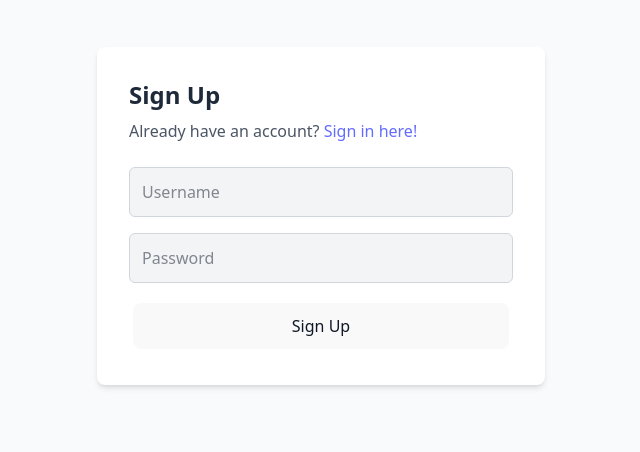
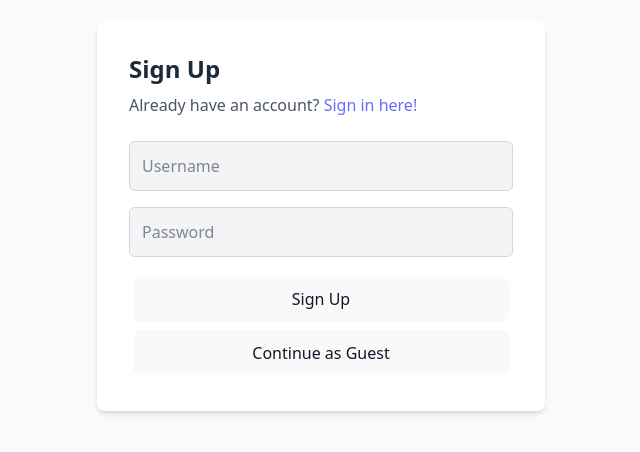
Before and after one commit to ckstrang/To-Do-Tracker, a React (Vite) app: page / in a window 1280 px wide. Shown: the part 184-636 px from the top of the page, without its empty margins (319-959 px from the left). Built offline with nearby package versions, Linux system fonts and the light colour scheme; no server answers.

Commit message:
Support guest users

```diff
--- a/package.json
+++ b/package.json
@@ -10,6 +10,7 @@
     "preview": "vite preview"
   },
   "dependencies": {
+    "@marsidev/react-turnstile": "^1.3.1",
     "@supabase/supabase-js": "^2.57.2",
     "@tailwindcss/forms": "^0.5.10",
     "@tailwindcss/vite": "^4.1.13",
--- a/src/components/Signin.jsx
+++ b/src/components/Signin.jsx
@@ -9,7 +9,7 @@ const SignIn = () => {
   const [error, setError] = useState("");
   const [loading, setLoading] = useState("");
 
-  const { session, signInUser } = UserAuth();
+  const { session, signInUser, signInAnonymously } = UserAuth();
   const navigate = useNavigate();
 
   const handleSignIn = async (e) => {
@@ -43,7 +43,7 @@ const SignIn = () => {
         <p className="mb-6 text-gray-600 dark:text-gray-400">
           Don't have an account?{" "}
           <Link
-            to="/signin"
+            to="/signup"
             className="text-blue-600 dark:text-blue-400 hover:underline"
           >
             Sign up here!
@@ -64,6 +64,22 @@ const SignIn = () => {
           <Button type="submit" disabled={loading}>
             Sign In
           </Button>
+          <Button
+            type="button"
+            disabled={loading}
+            onClick={async () => {
+              setLoading(true);
+              const result = await signInAnonymously();
+              setLoading(false);
+              if (result.success) {
+                navigate("/dashboard");
+              } else {
+                setError(result.error);
+              }
+            }}
+          >
+            Continue as Guest
+          </Button>
           {error && <p>{error}</p>}
         </div>
       </form>
--- a/src/components/Signup.jsx
+++ b/src/components/Signup.jsx
@@ -9,7 +9,7 @@ const Signup = () => {
   const [error, setError] = useState("");
   const [loading, setLoading] = useState("");
 
-  const { session, signUpUser } = UserAuth();
+  const { session, signUpUser, signInAnonymously } = UserAuth();
   const navigate = useNavigate();
 
   const handleSignUp = async (e) => {
@@ -64,6 +64,22 @@ const Signup = () => {
           <Button type="submit" disabled={loading}>
             Sign Up
           </Button>
+          <Button
+            type="button"
+            disabled={loading}
+            onClick={async () => {
+              setLoading(true);
+              const result = await signInAnonymously();
+              setLoading(false);
+              if (result.success) {
+                navigate("/dashboard");
+              } else {
+                setError(result.error);
+              }
+            }}
+          >
+            Continue as Guest
+          </Button>
           {error && <p>{error}</p>}
         </div>
       </form>
--- a/src/context/AuthContext.jsx
+++ b/src/context/AuthContext.jsx
@@ -13,7 +13,7 @@ export const AuthContextProvider = ({ children }) => {
     });
 
     if (error) {
-      console.error("Error signing up: ", error);
+      // console.error("Error signing up: ", error);
       return { success: false, error };
     }
 
@@ -35,11 +35,21 @@ export const AuthContextProvider = ({ children }) => {
       // console.log("Sign-in success:", data);
       return { success: true, data };
     } catch (error) {
-      console.error("Unexpected error during sign-in:", err.message);
+      // console.error("Unexpected error during sign-in:", err.message);
       return {
         success: false,
         error: "An unexpected error occurred. Please try again.",
       };
+    }
+  };
+
+  const signInAnonymously = async () => {
+    try {
+      const { data, error } = await supabase.auth.signInAnonymously();
+      if (error) return { success: false, error: error.message };
+      return { success: true, data };
+    } catch (err) {
+      return { success: false, error: "Unexpected error. Please try again." };
     }
   };
 
@@ -56,12 +66,14 @@ export const AuthContextProvider = ({ children }) => {
   async function signOut() {
     const { error } = await supabase.auth.signOut();
     if (error) {
-      console.error("Error signing out:", error);
+      // console.error("Error signing out:", error);
     }
   }
 
   return (
-    <AuthContext.Provider value={{ signUpUser, signInUser, session, signOut }}>
+    <AuthContext.Provider
+      value={{ signUpUser, signInUser, signInAnonymously, session, signOut }}
+    >
       {children}
     </AuthContext.Provider>
   );
```
Also changed, not shown: 1 other file (tests, documents, lock files or other folders).
